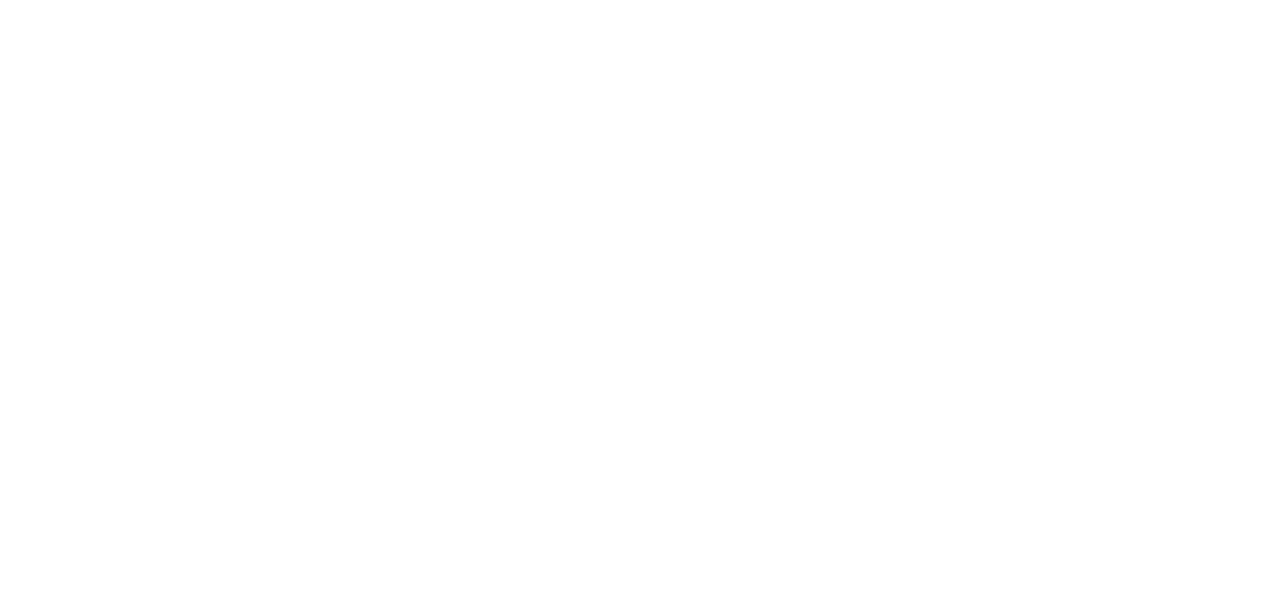
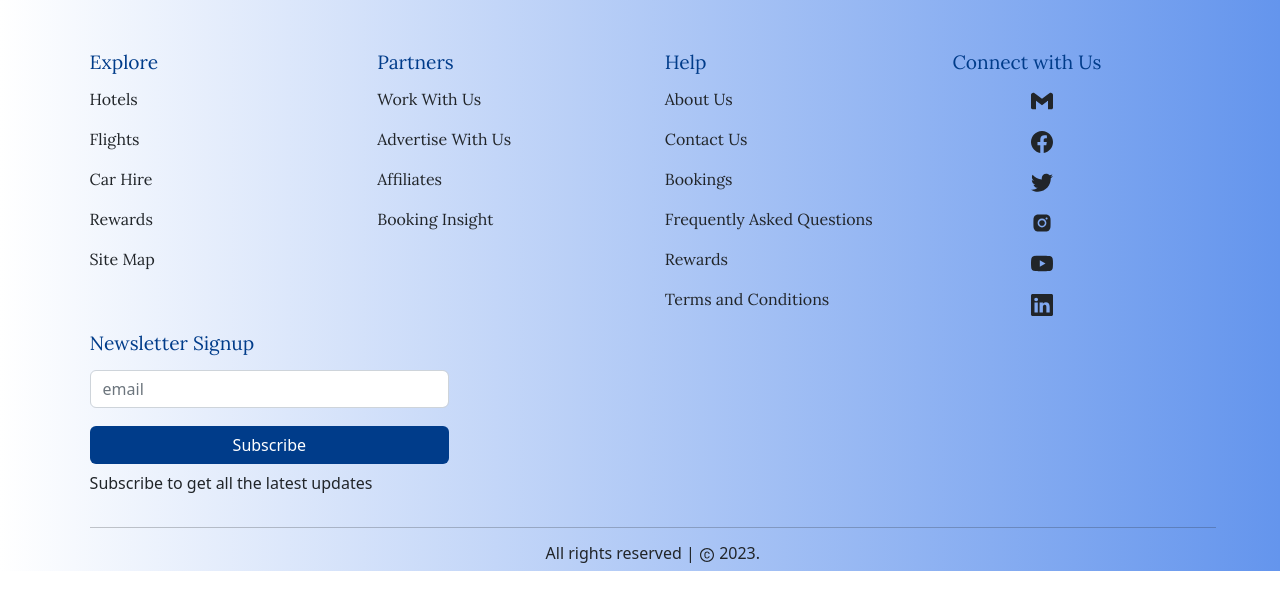
Before and after one commit to larryking01/SwiftStay_Client, a React (Create React App) app: page /footer in a window 1280 px wide. Before the commit this address had no page. Shown: the top 610 px of the page. Built offline with nearby package versions, Linux system fonts and the light colour scheme; a web font is replaced by a local one.

Commit message:
redeploy for nav-links

```diff
--- a/src/App.js
+++ b/src/App.js
@@ -23,6 +23,8 @@
 import FrequentlyAskedQuestionsHelp from './Routes/FrequentlyAskedQuestionsHelp'
 import Login from './Routes/Login'
 import SignUp from './Routes/SignUp'
+import NavbarComponent from './Routes/NavBar'
+import Footer from './Routes/Footer'
 // import StartDatePicker from './Routes/StartDatePicker'
 // import EndDatePicker from './Routes/EndDatePicker'
 
@@ -56,6 +58,8 @@
                     <Route path='frequently-asked-questions' element={ <FrequentlyAskedQuestionsHelp /> } />
                     <Route path='login' element={ <Login /> } />
                     <Route path='sign-up' element={ <SignUp /> } />
+                    <Route path='nav-bar' element={ <NavbarComponent /> } />
+                    <Route path='footer' element={ <Footer /> } />
                 </Routes>
 
             </BrowserRouter>
--- a/src/Routes/Footer.js
+++ b/src/Routes/Footer.js
@@ -3,8 +3,7 @@
 import Col from 'react-bootstrap/Col'
 import Form from 'react-bootstrap/Form'
 import Button from 'react-bootstrap/Button'
-import InputGroup from 'react-bootstrap/InputGroup'
-import { Link } from 'react-router-dom'
+import { useNavigate } from 'react-router-dom'
 import { AiOutlineCopyrightCircle } from 'react-icons/ai'
 import { BsFacebook } from 'react-icons/bs'
 import { GrTwitter } from 'react-icons/gr'
@@ -19,7 +18,7 @@
 
 const Footer = () => {
 
-
+    const navigate = useNavigate()
 
     return (
 
@@ -44,13 +43,13 @@
 
 
                 <Col md={ 3 }>
-                    <h4 className='footer-header'> Help </h4>
-                    <p className='footer-link-item'> About Us </p>
-                    <p className='footer-link-item'> Contact Us </p>
-                    <p className='footer-link-item'> Bookings </p>
-                    <p className='footer-link-item'> Frequently Asked Questions </p>
-                    <p className='footer-link-item'> Rewards </p>
-                    <p className='footer-link-item'> Terms and Conditions </p>
+                    <h4 className='footer-header' onClick={() => navigate('/help')}> Help </h4>
+                    <p className='footer-link-item' onClick={() => navigate('/help-about-us')}> About Us </p>
+                    <p className='footer-link-item' onClick={() => navigate('/help-contact-us')}> Contact Us </p>
+                    <p className='footer-link-item' onClick={() => navigate('/help-bookings')}> Bookings </p>
+                    <p className='footer-link-item' onClick={() => navigate('/frequently-asked-questions')}> Frequently Asked Questions </p>
+                    <p className='footer-link-item' onClick={() => navigate('/help-prices')}> Rewards </p>
+                    <p className='footer-link-item' onClick={() => navigate('/help')}> Terms and Conditions </p>
                 </Col>
 
 
--- a/src/Routes/NavBar.js
+++ b/src/Routes/NavBar.js
@@ -1,5 +1,6 @@
 import React from 'react'
 import { Navbar, Container, Nav } from 'react-bootstrap'
+import { useNavigate } from 'react-router-dom'
 import skyscanner_1 from '../Media Files/skyscanner_1.jpeg'
 import Button from 'react-bootstrap/Button'
 
@@ -15,7 +16,8 @@
 
 const NavbarComponent = ( ) => {
 
-
+    // for navigation.
+    const navigate = useNavigate()
 
     return (
         <>
@@ -36,8 +38,8 @@
                         </Nav>
 
                         <Nav className='ms-auto'>
-                            <Nav.Link href='/help' className='nav-link-text-help'> Help </Nav.Link>
-                            <Nav.Link href='/login' className='nav-link-button'>
+                            <Nav.Link className='nav-link-text-help' onClick={() => navigate('/help')}> Help </Nav.Link>
+                            <Nav.Link className='nav-link-button' onClick={() => navigate('/login')}>
                                 <Button variant='custom' className='navbar-login-btn'> Login </Button>
                             </Nav.Link>
                         </Nav>
```
